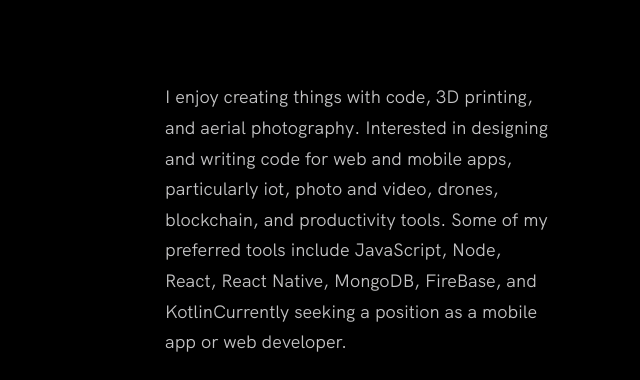
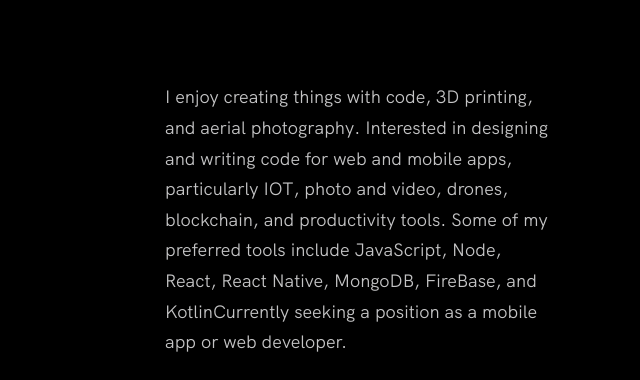
Before and after one commit to JeremiahDMoore/portfolio, a plain HTML site: page index.html in a window 1280 px wide. Shown: the part 5833-6213 px from the top of the page, 640-1280 px from the left. Drawn offline with nearby package versions, Linux system fonts and the light colour scheme.

Commit message:
updated About Me

```diff
--- a/index.html
+++ b/index.html
@@ -296,7 +296,7 @@
         <div class="about__content">
           <div class="about__text">
             <p>
-              I enjoy creating things with code, 3D printing, and aerial photography. Interested in designing and writing code for web and mobile apps, particularly iot, photo and video, drones, blockchain, and productivity tools. Some of my preferred tools include JavaScript, Node, React, React Native, MongoDB, FireBase, and KotlinCurrently seeking a position as a mobile app or web developer.
+              I enjoy creating things with code, 3D printing, and aerial photography. Interested in designing and writing code for web and mobile apps, particularly IOT, photo and video, drones, blockchain, and productivity tools. Some of my preferred tools include JavaScript, Node, React, React Native, MongoDB, FireBase, and KotlinCurrently seeking a position as a mobile app or web developer.
             </p>
             <a href="https://docs.google.com/document/d/1hM_HE2sZe-Hh4GAHajb45wTlDGyAyyaHH0DGsz3Icno/edit?usp=sharing" target="_blank" class="btn btn--pink">My Resume</a>
           </div>
```
